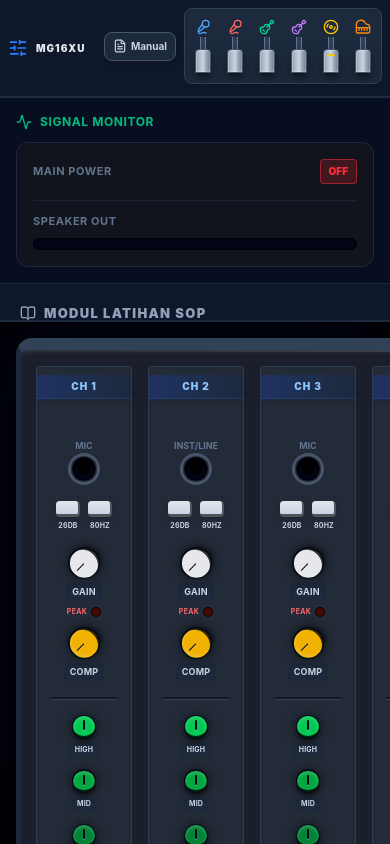
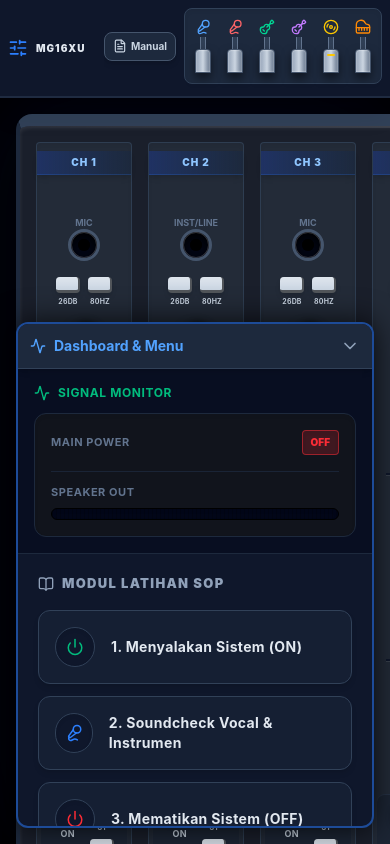
Before and after one commit to wiliansyah/happiness-band-mixer, a React (Vite) app: page / in a window 390 px wide. Built offline with nearby package versions, Linux system fonts and the light colour scheme.

Commit message:
updating

```diff
--- a/src/App.jsx
+++ b/src/App.jsx
@@ -1,5 +1,5 @@
 import React, { useState, useEffect, useRef } from 'react';
-import { Power, SlidersHorizontal, Activity, Mic2, Guitar, BookOpen, AlertTriangle, CheckCircle2, ChevronRight, ChevronLeft, Check, Plug, Disc3, Piano, FileText } from 'lucide-react';
+import { Power, SlidersHorizontal, Activity, Mic2, Guitar, BookOpen, AlertTriangle, CheckCircle2, ChevronRight, ChevronLeft, ChevronUp, ChevronDown, Check, Plug, Disc3, Piano, FileText } from 'lucide-react';
 import { ChannelStrip } from './components/ChannelStrip';
 import { MasterSection } from './components/MasterSection';
 import { ManualBook } from './components/ManualBook';
@@ -28,6 +28,7 @@ export default function App() {
   const [phantom, setPhantom] = useState(false);
   const [faderMaster, setFaderMaster] = useState(70); // Starts high to trigger SOP step 1
   const [selectedCable, setSelectedCable] = useState(null);
+  const [isSopMinimized, setIsSopMinimized] = useState(false);
 
   // Drag-to-Scroll State
   const scrollRef = useRef(null);
@@ -275,12 +276,24 @@ export default function App() {
           <>
             {/* LEFT PANEL */}
             <div className={`
-              ${activeScenario !== 'menu'
-                ? 'absolute bottom-4 left-4 right-4 rounded-xl border-2 border-blue-500/50 shadow-[0_0_30px_rgba(0,0,0,0.8)] max-h-[45%] lg:max-h-none lg:static lg:w-[350px] lg:border-y-0 lg:border-l-0 lg:border-r-2 lg:border-slate-800 lg:rounded-none lg:shadow-2xl'
-                : 'w-full lg:w-[350px] h-[30%] lg:h-full border-b-2 lg:border-b-0 lg:border-r-2 border-slate-800'
-              }
-              bg-slate-900 flex flex-col z-40 shrink-0 overflow-y-auto transition-all duration-300
+              absolute bottom-4 left-4 right-4 rounded-xl border-2 border-blue-500/50 shadow-[0_0_30px_rgba(0,0,0,0.8)] z-40 transition-all duration-300 flex flex-col bg-slate-900 shrink-0
+              lg:static lg:bottom-auto lg:left-auto lg:right-auto lg:w-[350px] lg:h-full lg:border-y-0 lg:border-l-0 lg:border-r-2 lg:border-slate-800 lg:rounded-none lg:shadow-2xl
+              ${isSopMinimized ? 'max-h-[50px] lg:max-h-none overflow-hidden' : 'max-h-[60vh] lg:max-h-none overflow-y-auto'}
             `}>
+
+              {/* Mobile Widget Header (Toggleable) */}
+              <div
+                className="bg-slate-800 p-3 border-b border-slate-700 flex justify-between items-center lg:hidden sticky top-0 z-10 cursor-pointer shadow-md"
+                onClick={() => setIsSopMinimized(!isSopMinimized)}
+              >
+                <span className="font-bold text-sm text-blue-400 flex items-center gap-2">
+                  {activeScenario === 'menu' ? <><Activity size={16}/> Dashboard & Menu</> : <><BookOpen size={16}/> Panduan Aktif</>}
+                </span>
+                <button className="text-slate-400 hover:text-white transition-colors">
+                  {isSopMinimized ? <ChevronUp size={20}/> : <ChevronDown size={20}/>}
+                </button>
+              </div>
+
               {/* Signal Dashboard */}
               <div className={`p-4 bg-slate-950/50 border-b border-slate-800 ${activeScenario !== 'menu' ? 'hidden lg:block' : 'block'}`}>
                 <h2 className="text-xs font-bold text-emerald-500 uppercase mb-3 flex gap-2 items-center tracking-wider">
@@ -416,7 +429,7 @@ export default function App() {
               onMouseLeave={handleMouseLeave}
               onMouseUp={handleMouseUp}
               onMouseMove={handleMouseMove}
-              className={`flex-1 bg-slate-950 p-4 md:p-8 pb-32 flex items-start lg:items-center justify-start overflow-auto relative shadow-[inset_0_0_100px_rgba(0,0,0,1)] ${isDragging ? 'cursor-grabbing' : 'cursor-grab'}`}
+              className={`flex-1 w-full h-full bg-slate-950 p-4 md:p-8 pb-32 flex items-start lg:items-center justify-start overflow-auto relative shadow-[inset_0_0_100px_rgba(0,0,0,1)] ${isDragging ? 'cursor-grabbing' : 'cursor-grab'}`}
             >
 
               <div className="bg-[#1a1f2b] p-4 md:p-8 rounded-2xl shadow-[0_30px_60px_rgba(0,0,0,0.9),inset_0_2px_4px_rgba(255,255,255,0.1)] border-t-[12px] border-slate-700 flex gap-4 md:gap-2 border-x-4 border-b-[12px] border-x-slate-800 border-b-slate-900 min-w-max relative overflow-hidden mb-8">
```
